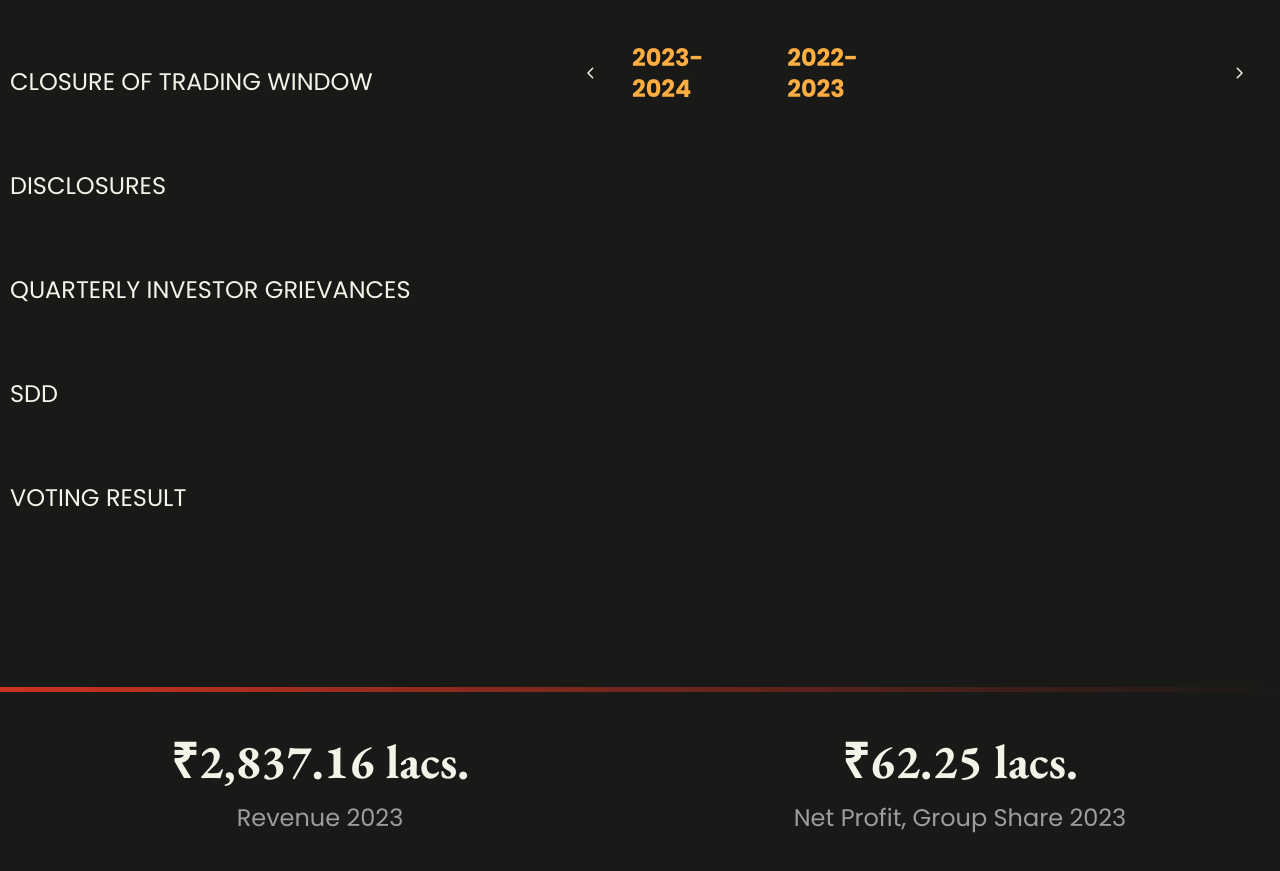
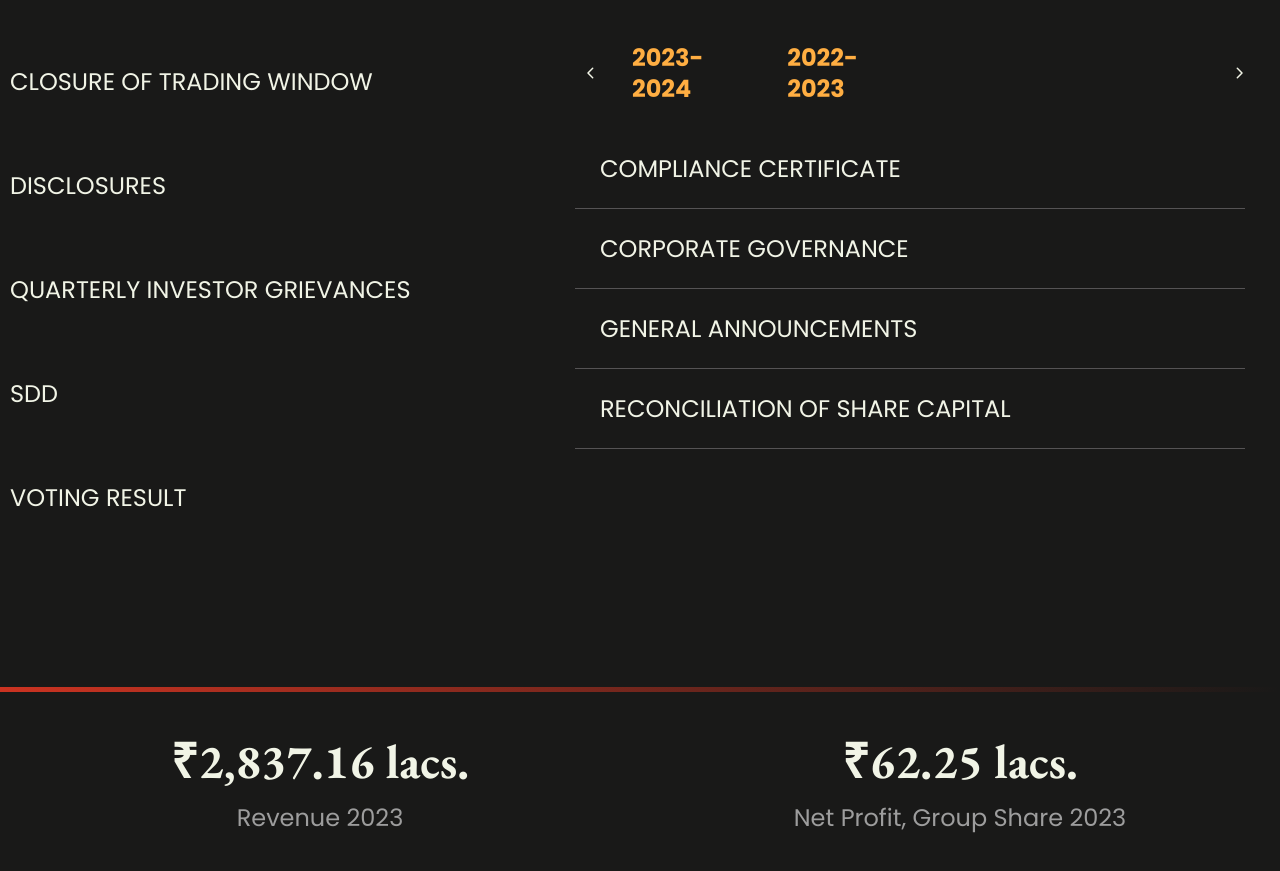
Before and after one commit to TarunRajpurohit123/pace-bussiness-website, a Next.js app in the folder pace-website/: page /investors in a window 1280 px wide. Shown: the part 1140-2011 px from the top of the page. Built offline with nearby package versions, Linux system fonts and the light colour scheme.

Commit message:
working on annoucement>discloser

```diff
--- a/pace-website/src/app/globals.css
+++ b/pace-website/src/app/globals.css
@@ -1028,6 +1028,15 @@ option:hover {
   align-items: center;
   justify-content: space-between;
 }
+.accordian__report__header {
+  width: 67rem;
+  height: 8rem;
+  padding: 0px 2.5rem 0px 2.5rem;
+  border-bottom: 0.1rem solid var(--gray_700);
+  display: flex;
+  align-items: center;
+  justify-content: space-between;
+}
 
 .report__list_wrapper {
   height: 40rem;
@@ -1035,6 +1044,13 @@ option:hover {
 }
 
 .reportRow__name {
+  font-size: 1.8rem;
+  font-weight: 400;
+  line-height: 3.1rem;
+  text-align: left;
+  color: var(--pure);
+}
+.accrodian__name {
   font-size: 2.4rem;
   font-weight: 400;
   line-height: 3.1rem;
--- a/pace-website/src/components/components/ReportSection.jsx
+++ b/pace-website/src/components/components/ReportSection.jsx
@@ -164,6 +164,7 @@ export default function ReportSection() {
                       return side?.data?.map((data) => {
                         if (
                           currentSidebar == side?.key &&
+                          side?.key != 12 &&
                           data?.year == currentYear
                         ) {
                           return (
@@ -178,6 +179,18 @@ export default function ReportSection() {
                                   : {}
                               }
                             />
+                          );
+                        } else if (side?.key == 12) {
+                          return (
+                            <>
+                              <section id="accordian__report">
+                                <div className="accordian__report__header">
+                                  <p className="accrodian__name">
+                                    {data?.innerTab}
+                                  </p>
+                                </div>
+                              </section>
+                            </>
                           );
                         }
                       });
```
